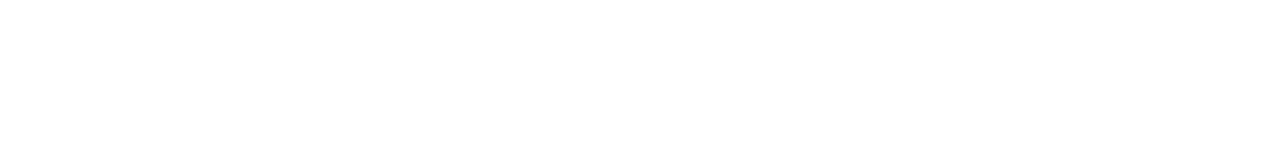
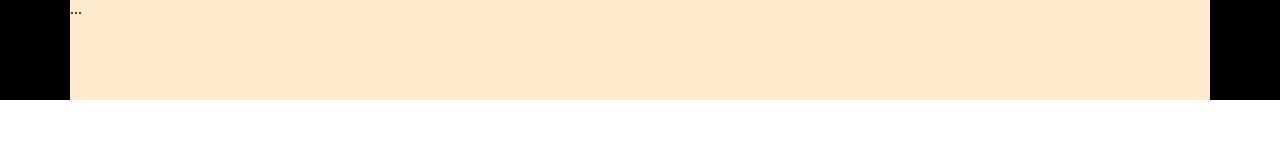
Before and after one commit to rafaelbucard/Site-Produto, a plain HTML site: page index.html in a window 1280 px wide. Drawn offline with Linux system fonts and the light colour scheme.

Commit message:
Update HTML

```diff
--- /dev/null
+++ b/assets/css/style.css
@@ -0,0 +1,14 @@
+body {
+    margin: 0;
+    padding: 0;
+}
+header {
+    height: 100px;
+    background-color: black;
+}
+.header{
+    max-width: 1140px;
+    height: 100px;
+    margin: auto;
+    background-color: blanchedalmond;
+}
--- a/index.html
+++ b/index.html
@@ -3,9 +3,19 @@
 <head>
     <meta charset="UTF-8">
     <meta name="viewport" content="width=device-width, initial-scale=1.0">
-    <title>Document</title>
+    <title>Agence</title>
+    <link href="https://fonts.googleapis.com/css2?family=Montserrat:wght@300;400;600;700&display=swap" rel="stylesheet"/>
+    <link rel="stylesheet" type="text/css" href="assets/css/style.css"/>
 </head>
 <body>
+    <header>
+        <div class="header">...</div>
+    </header>
+    <main>
 
+    </main>
+    <footer>
+
+    </footer>
 </body>
 </html>
```
